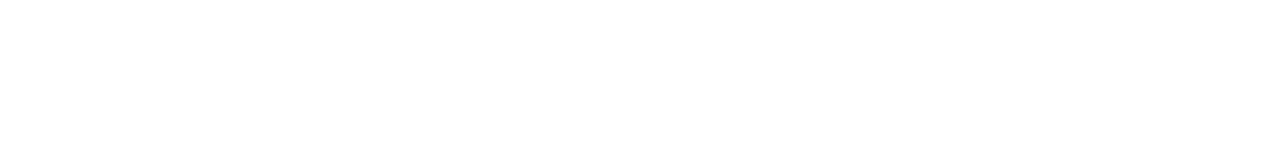
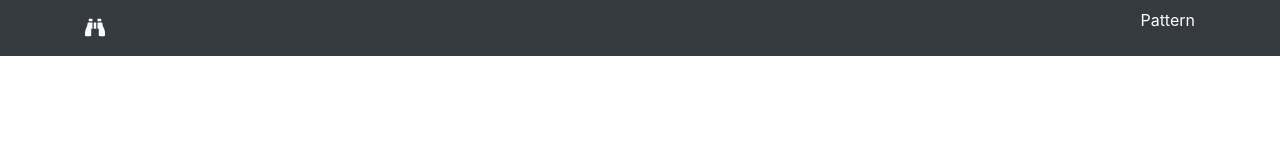
Before and after one commit to codeBaron66/Bootstrap_4_WDB, a plain HTML site: page 11_Pattern_Project/Starter/index.html in a window 1280 px wide. Drawn offline with nearby package versions, Linux system fonts and the light colour scheme.

Commit message:
new code for pattern/bootstrap site

```diff
--- a/11_Pattern_Project/Starter/index.html
+++ b/11_Pattern_Project/Starter/index.html
@@ -9,10 +9,24 @@
     <!-- Bootstrap CSS -->
     <link rel="stylesheet" href="https://stackpath.bootstrapcdn.com/bootstrap/4.1.3/css/bootstrap.min.css" integrity="sha384-MCw98/SFnGE8fJT3GXwEOngsV7Zt27NXFoaoApmYm81iuXoPkFOJwJ8ERdknLPMO"
         crossorigin="anonymous">
+    <link rel="stylesheet" href="https://use.fontawesome.com/releases/v5.6.3/css/all.css" integrity="sha384-UHRtZLI+pbxtHCWp1t77Bi1L4ZtiqrqD80Kn4Z8NTSRyMA2Fd33n5dQ8lWUE00s/" crossorigin="anonymous">
+    <link rel="stylesheet" href="style.css">
     <title>Pattern</title>
 </head>
 
 <body>
+  <header>
+    <nav class="navbar navbar-dark bg-dark">
+      <div class="container">
+        <a href="#" class="navbar-brand"><i class="fas fa-binoculars"></i></a>
+        <p>Pattern</p>
+      </div>
+    </nav>
+
+  </header>
+
+
+
 
     <!-- Optional JavaScript -->
     <!-- jQuery first, then Popper.js, then Bootstrap JS -->
--- /dev/null
+++ b/11_Pattern_Project/Starter/style.css
@@ -0,0 +1,6 @@
+nav{
+  color: white;
+}
+i{
+
+}
```
Also changed, not shown: 05_Breakpoints/index.html (+2 -2 lines), 07_Display/index.html (+1 -1 lines).
